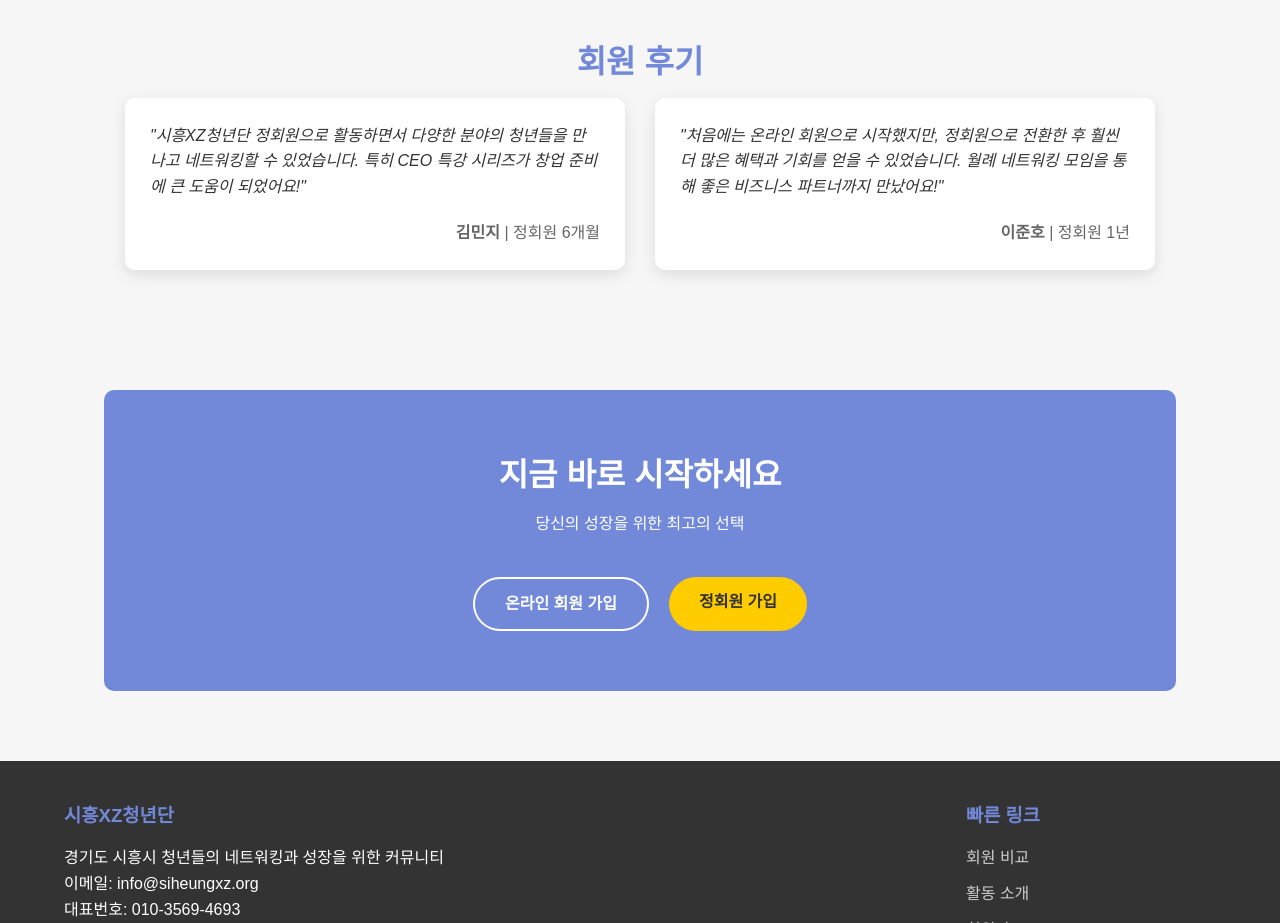
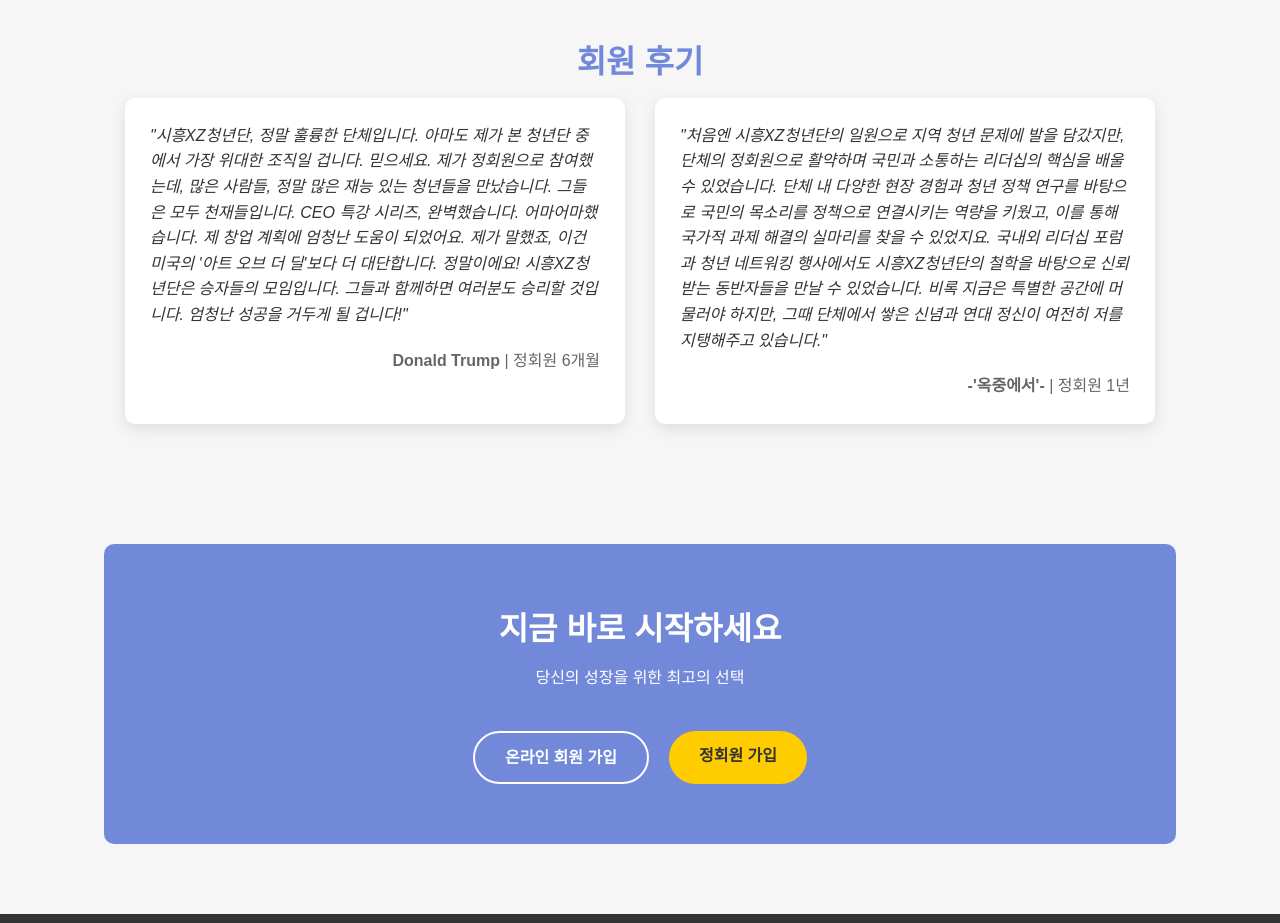
Before and after one commit to atti18/XZHOME, a plain HTML site: page index.html in a window 1280 px wide. Shown: the part 5500-6423 px from the top of the page. Drawn offline with Linux system fonts and the light colour scheme.

Commit message:
index.html
개그후기

```diff
--- a/index.html
+++ b/index.html
@@ -358,19 +358,19 @@
             <div class="testimonials-container">
                 <div class="testimonial">
                     <div class="testimonial-content">
-                        <p>"시흥XZ청년단 정회원으로 활동하면서 다양한 분야의 청년들을 만나고 네트워킹할 수 있었습니다. 특히 CEO 특강 시리즈가 창업 준비에 큰 도움이 되었어요!"</p>
+                        <p>"시흥XZ청년단, 정말 훌륭한 단체입니다. 아마도 제가 본 청년단 중에서 가장 위대한 조직일 겁니다. 믿으세요. 제가 정회원으로 참여했는데, 많은 사람들, 정말 많은 재능 있는 청년들을 만났습니다. 그들은 모두 천재들입니다. CEO 특강 시리즈, 완벽했습니다. 어마어마했습니다. 제 창업 계획에 엄청난 도움이 되었어요. 제가 말했죠, 이건 미국의 '아트 오브 더 딜'보다 더 대단합니다. 정말이에요! 시흥XZ청년단은 승자들의 모임입니다. 그들과 함께하면 여러분도 승리할 것입니다. 엄청난 성공을 거두게 될 겁니다!"</p>
                     </div>
                     <div class="testimonial-author">
-                        <p><strong>김민지</strong> | 정회원 6개월</p>
+                        <p><strong>Donald Trump</strong> | 정회원 6개월</p>
                     </div>
                 </div>
 
                 <div class="testimonial">
                     <div class="testimonial-content">
-                        <p>"처음에는 온라인 회원으로 시작했지만, 정회원으로 전환한 후 훨씬 더 많은 혜택과 기회를 얻을 수 있었습니다. 월례 네트워킹 모임을 통해 좋은 비즈니스 파트너까지 만났어요!"</p>
+                        <p>"처음엔 시흥XZ청년단의 일원으로 지역 청년 문제에 발을 담갔지만, 단체의 정회원으로 활약하며 국민과 소통하는 리더십의 핵심을 배울 수 있었습니다. 단체 내 다양한 현장 경험과 청년 정책 연구를 바탕으로 국민의 목소리를 정책으로 연결시키는 역량을 키웠고, 이를 통해 국가적 과제 해결의 실마리를 찾을 수 있었지요. 국내외 리더십 포럼과 청년 네트워킹 행사에서도 시흥XZ청년단의 철학을 바탕으로 신뢰받는 동반자들을 만날 수 있었습니다. 비록 지금은 특별한 공간에 머물러야 하지만, 그때 단체에서 쌓은 신념과 연대 정신이 여전히 저를 지탱해주고 있습니다."</p>
                     </div>
                     <div class="testimonial-author">
-                        <p><strong>이준호</strong> | 정회원 1년</p>
+                        <p><strong>-'옥중에서'-</strong> | 정회원 1년</p>
                     </div>
                 </div>
             </div>
```
